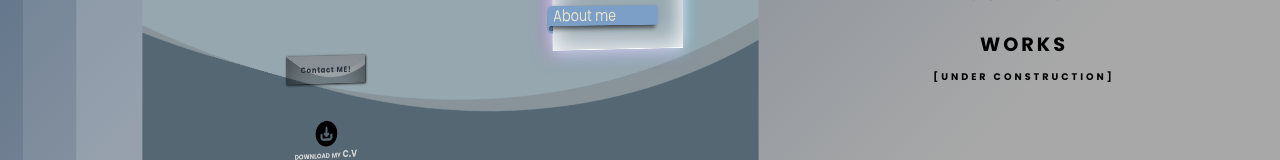
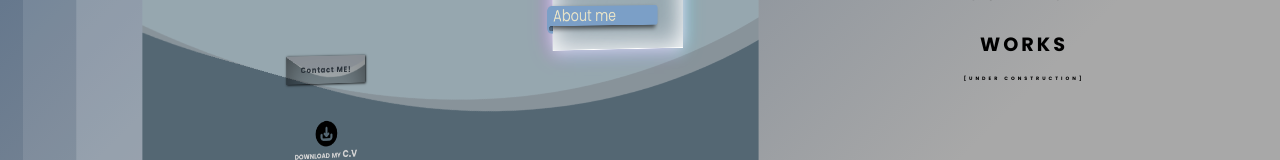
Before and after one commit to Mohamed-Berkaoui/Portfolio, a React (Create React App) app: page / in a window 1280 px wide. Both pictures are taken after a click on the element 1234 px from the left and 25 px from the top of the page. Shown: the part 418-578 px from the top of the page. Built offline with nearby package versions, Linux system fonts and the light colour scheme.

Commit message:
Update NavMenu.js

```diff
--- a/src/components/navmenu/NavMenu.js
+++ b/src/components/navmenu/NavMenu.js
@@ -27,7 +27,7 @@ function NavMenu(props) {
 
   <li onClick={props.Toggle}>
            <Link to={'/works'}>
-              <p>Works<br/><span style={{fontSize:'0.5em'}}>[under construction]</span></p>
+              <p>Works<br/><span style={{fontSize:'0.25em'}}>[under construction]</span></p>
             </Link>
           </li>
         </ul>
```
